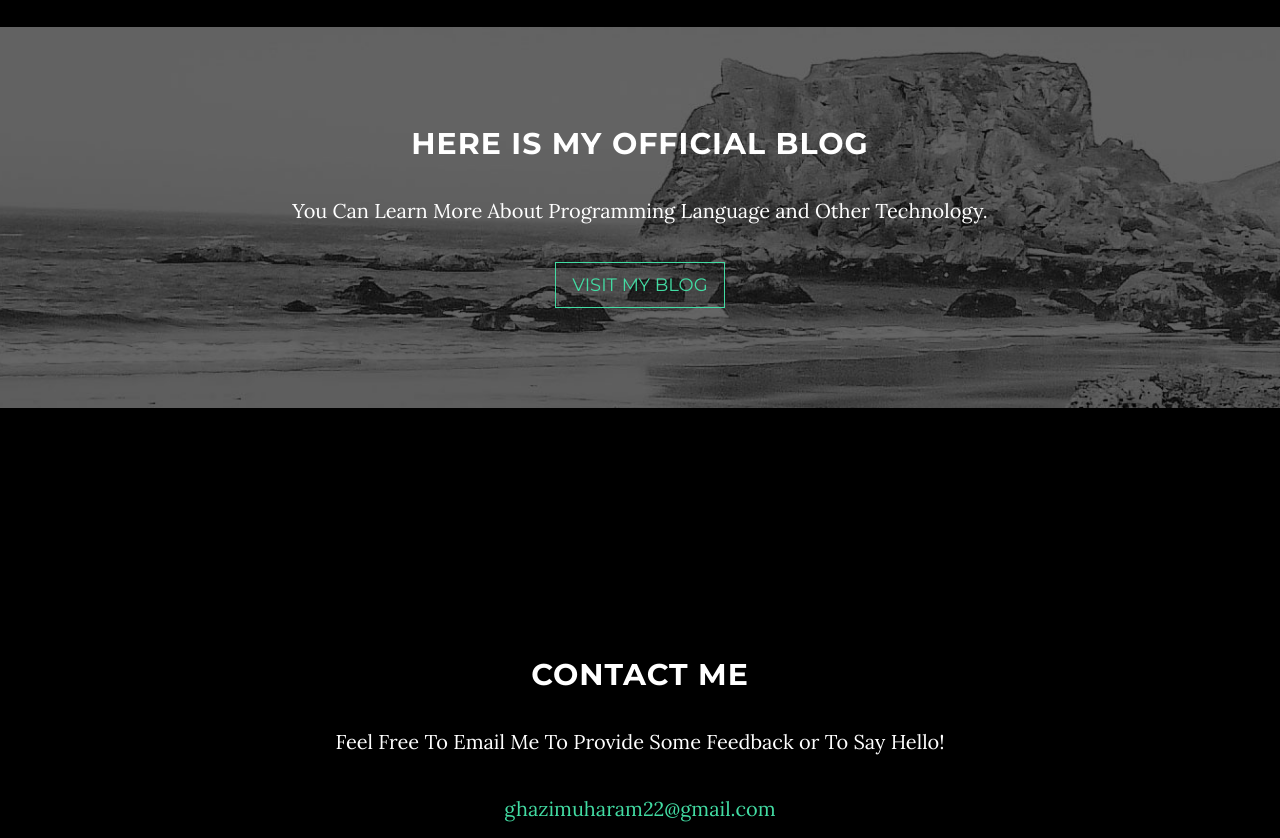
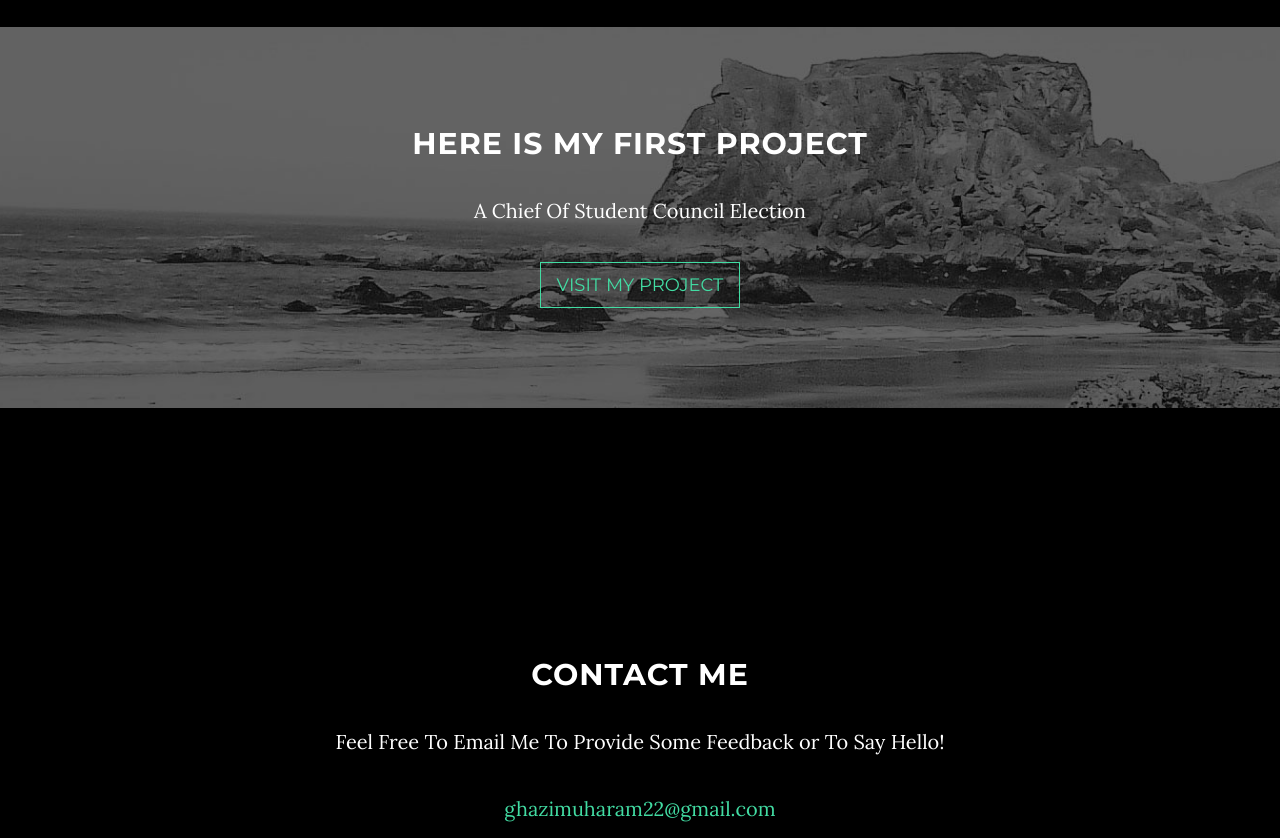
Before and after one commit to ghazimuharam/ghazimuharam.github.io, a website: page index.html in a window 1280 px wide. Shown: the part 1660-2498 px from the top of the page. Drawn offline with nearby package versions, Linux system fonts and the light colour scheme; some packages are replaced by stand-ins of ours.

Commit message:
Initial commit

```diff
--- a/index.html
+++ b/index.html
@@ -107,9 +107,9 @@ GHAZI MUHARAM OFFICIAL WEBSITE
         <div class="download-section">
             <div class="container">
                 <div class="col-lg-8 col-lg-offset-2">
-                    <h2>Here Is My Official Blog</h2>
-                    <p>You Can Learn More About Programming Language and Other Technology.</p>
-                    <a href="http://id-technopedia.blogspot.co.id/" class="btn btn-default btn-lg">Visit My Blog</a>
+                    <h2>Here Is My First Project</h2>
+                    <p>A Chief Of Student Council Election</p>
+                    <a href="http://pilketos.is-best.net/" class="btn btn-default btn-lg">Visit My Project</a>
                 </div>
             </div>
         </div>
```
